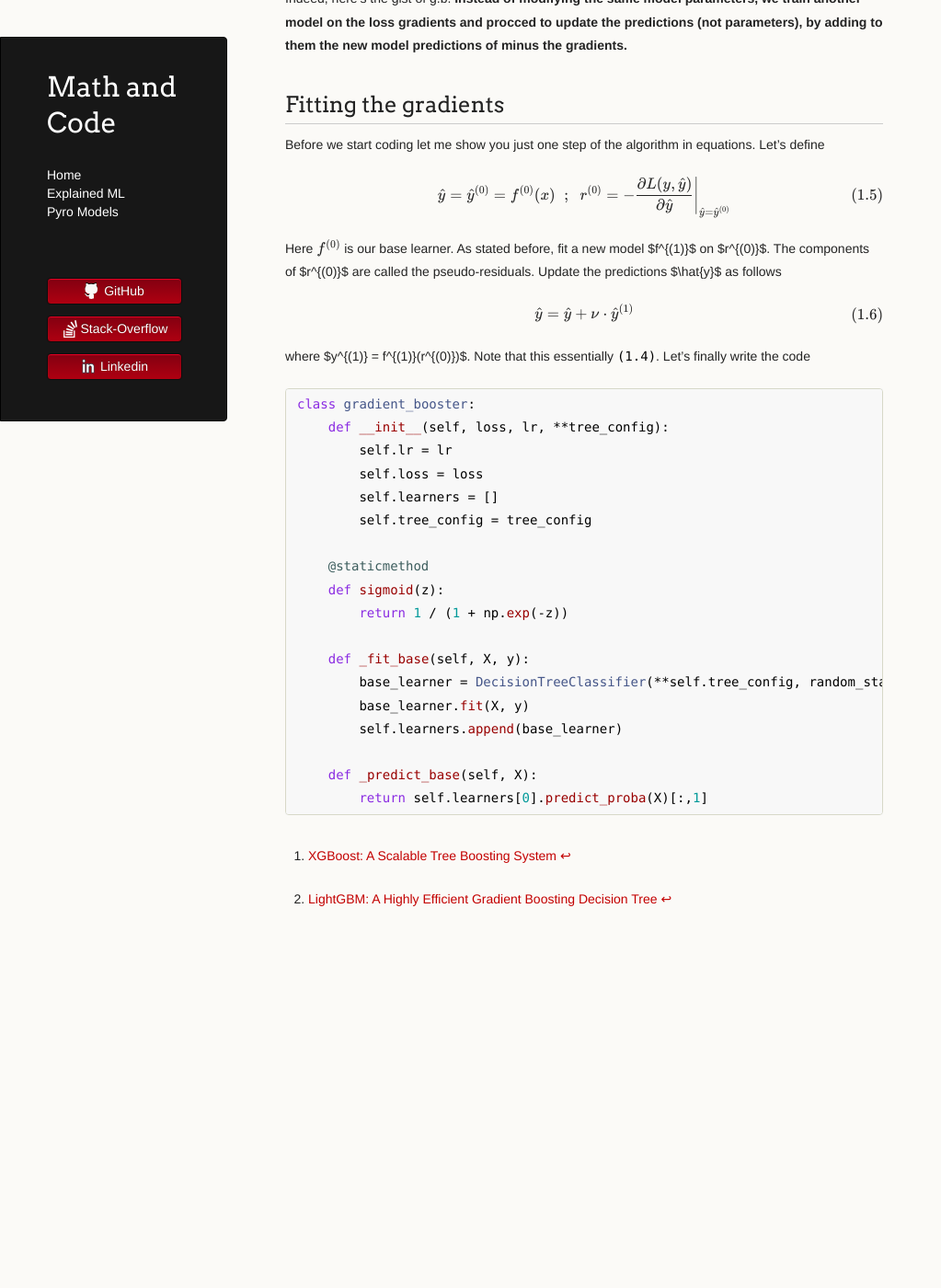
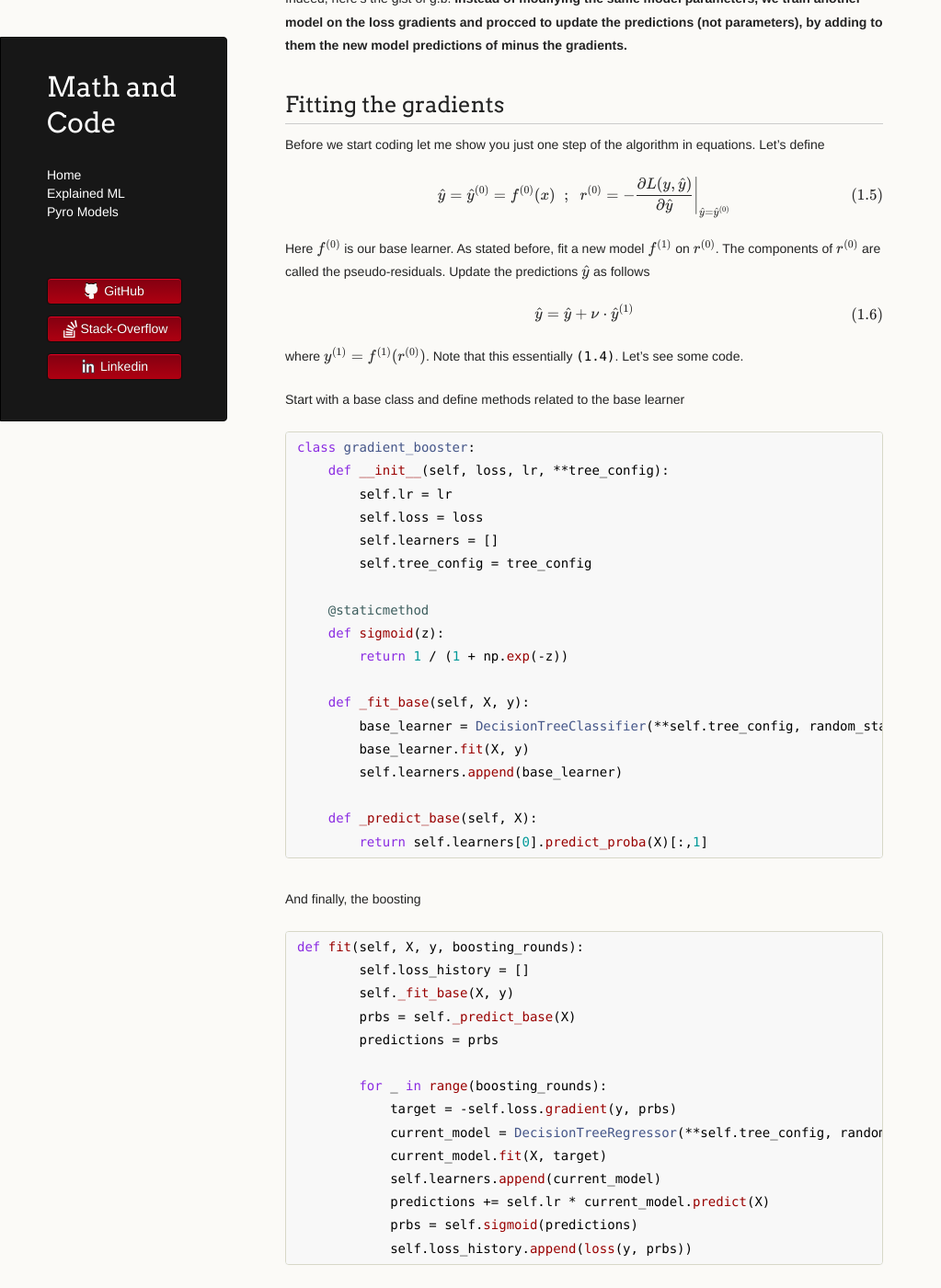
Before and after one commit to LemonPy29/LemonPy29.github.io, a Jekyll site: the page built from explained-ml/gradient-boosting.md, in a window 1280 px wide and 1400 px high, scrolled down 3282 px. Shown: the whole window at 92% size, without its empty margins (0-1023 px from the left). Built offline with Jekyll 4.4.1, drawn with Linux system fonts in a browser that asks for light colours; nearby versions of some CDN libraries; the repository's description, which GitHub fills in, is left out; before the commit the page ends 4394 px from its top, so only the background shows below that; some of the changed text lies outside the part shown.

Commit message:
Update gradient-boosting.md

````diff
--- a/explained-ml/gradient-boosting.md
+++ b/explained-ml/gradient-boosting.md
@@ -13,7 +13,7 @@ In the next article we'll cover the theory behind g.b and see a working example
 
 ## Gradient Boosting and Gradient Descent
 
-In order to understand the intuition behind gradient boosting, first we'll take a look at our familiar algorithm gradient descent. Given a loss function \\(L\\) and set of the learnable parameters \\(\Theta=(\theta_1, \ldots, \theta_n)\\),  we try to push $L$ to its local minima by substracting to each parameter a fraction of its gradient
+In order to understand the intuition behind gradient boosting, first we'll take a look at our familiar algorithm gradient descent. Given a loss function \\(L\\) and set of the learnable parameters \\(\Theta=(\theta_1, \ldots, \theta_n)\\),  we try to push \\(L\\) to its local minima by substracting to each parameter a fraction of its gradient
 \\[
 \theta_j := \theta_j - \nu\dfrac{\partial L(y, \hat{y}(\Theta, x))}{\partial \theta_j} \tag{1.1}
 \\]
@@ -118,14 +118,15 @@ Before we start coding let me show you just one step of the algorithm in equatio
 \hat{y} = \hat{y}^{(0)} = f^{(0)}(x) \hspace{.2cm};\hspace{.2cm} r^{(0)} = -\dfrac{\partial L(y,\hat{y})}{\partial\hat{y}} \bigg\rvert _{\hat{y}=\hat{y}^{(0)}}  \tag{1.5}
 \\]
 
-Here \\(f^{(0)}\\) is our base learner. As stated before, fit a new model $f^{(1)}$ on $r^{(0)}$. The components of $r^{(0)}$ are called the pseudo-residuals. Update the predictions $\hat{y}$ as follows
+Here \\(f^{(0)}\\) is our base learner. As stated before, fit a new model \\(f^{(1)}\\) on \\(r^{(0)}\\). The components of \\(r^{(0)}\\) are called the pseudo-residuals. Update the predictions \\(\hat{y}\\) as follows
 
 \\[
     \hat{y} = \hat{y} + \nu\cdot \hat{y}^{(1)} \tag{1.6}
 \\]
 
-where $y^{(1)} = f^{(1)}(r^{(0)})$. Note that this essentially `(1.4)`. Let's finally write the code
+where \\(y^{(1)} = f^{(1)}(r^{(0)})\\). Note that this essentially `(1.4)`. Let's see some code.
 
+Start with a base class and define methods related to the base learner
 ```python
 class gradient_booster:
     def __init__(self, loss, lr, **tree_config):
@@ -146,8 +147,24 @@ class gradient_booster:
     def _predict_base(self, X):
         return self.learners[0].predict_proba(X)[:,1]
 ```
+And finally, the boosting
 
+```python
+def fit(self, X, y, boosting_rounds):
+        self.loss_history = []
+        self._fit_base(X, y)
+        prbs = self._predict_base(X)
+        predictions = prbs
 
+        for _ in range(boosting_rounds):
+            target = -self.loss.gradient(y, prbs)
+            current_model = DecisionTreeRegressor(**self.tree_config, random_state=seed)
+            current_model.fit(X, target)
+            self.learners.append(current_model)
+            predictions += self.lr * current_model.predict(X)
+            prbs = self.sigmoid(predictions)
+            self.loss_history.append(loss(y, prbs))
+```
 
 
 
````
